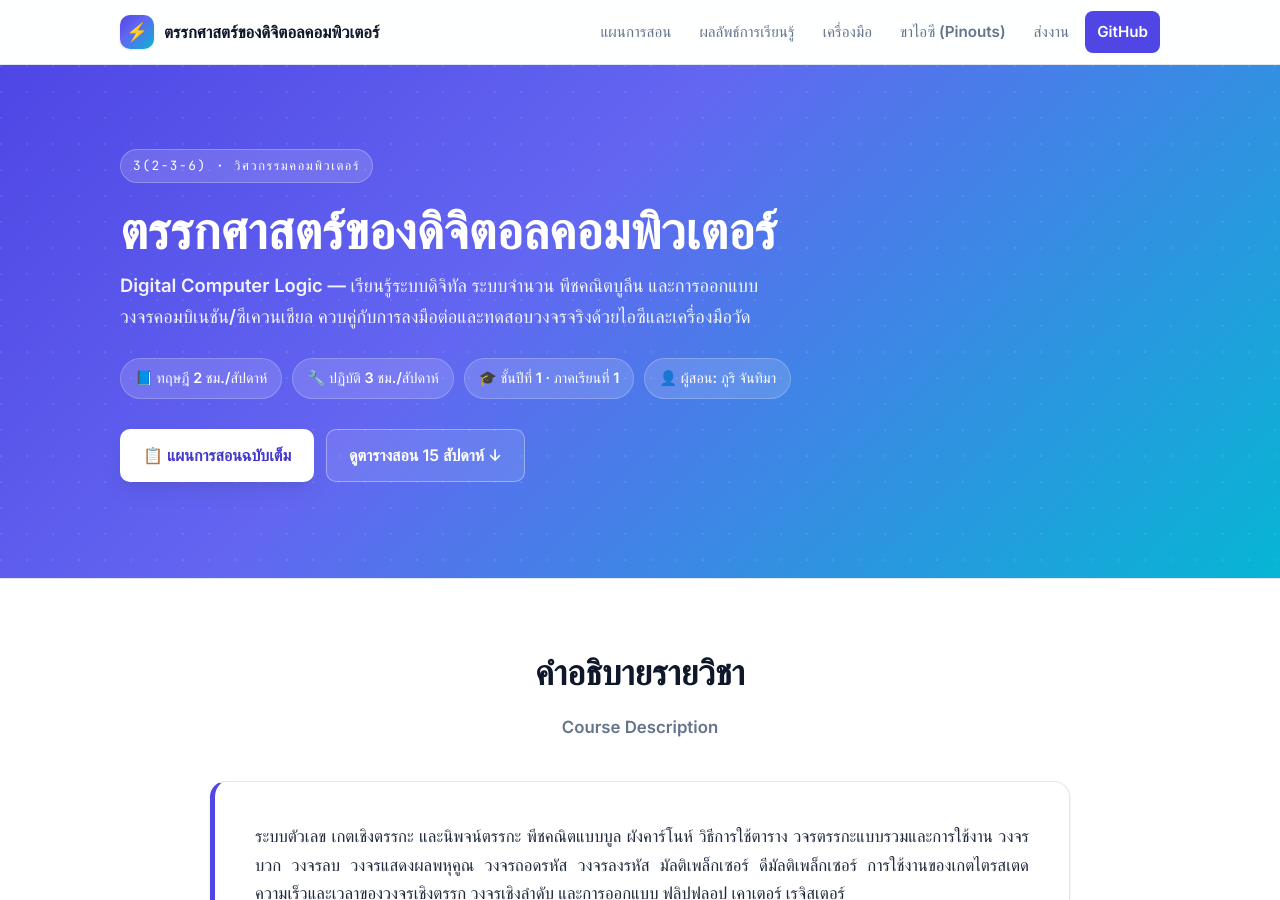
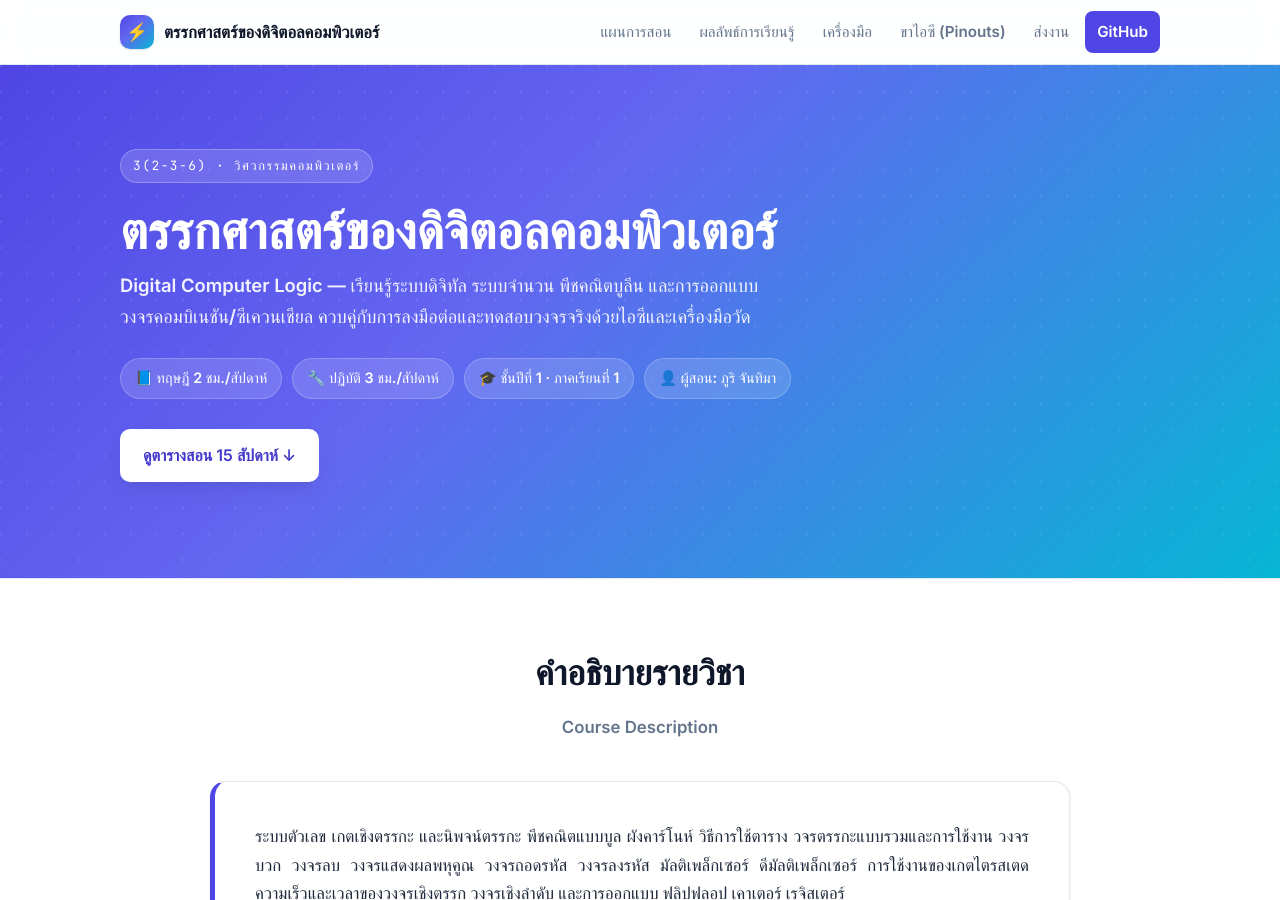
Before and after one commit to alfaXphoori/DigitalComputer, a Jekyll site: the page built from index.html, in a window 1280 px wide and 900 px high. Built offline with Jekyll 4.4.1, drawn with Linux system fonts in a browser that asks for light colours; some web fonts are replaced; some of the changed text lies outside the part shown.

Commit message:
chore(site): remove แผนฉบับเต็ม links from hero and footer
Co-Authored-By: Claude Opus 4.8 <noreply@anthropic.com>

```diff
--- a/_includes/footer.html
+++ b/_includes/footer.html
@@ -8,7 +8,6 @@
       <div class="footer__heading">ติดต่อ</div>
       <small>
         <a href="https://www.facebook.com/phoori.alfa/" target="_blank" rel="noopener">📘 Facebook: ภูริ จันทิมา</a><br>
-        <a href="{{ '/weekly-lesson-plan.html' | relative_url }}">แผนการจัดการเรียนรู้รายสัปดาห์</a><br>
         <a href="https://github.com/{{ site.repository }}" target="_blank" rel="noopener">ซอร์สโค้ดบน GitHub</a><br>
         สร้างด้วย GitHub Pages
       </small>
--- a/index.html
+++ b/index.html
@@ -19,8 +19,7 @@ title: หน้าแรก
       <span class="chip">👤 ผู้สอน: ภูริ จันทิมา</span>
     </div>
     <div class="hero__actions">
-      <a class="btn btn--light" href="{{ '/weekly-lesson-plan.html' | relative_url }}">📋 แผนการสอนฉบับเต็ม</a>
-      <a class="btn btn--ghost" href="#schedule">ดูตารางสอน 15 สัปดาห์ ↓</a>
+      <a class="btn btn--light" href="#schedule">ดูตารางสอน 15 สัปดาห์ ↓</a>
     </div>
   </div>
 </section>
```
